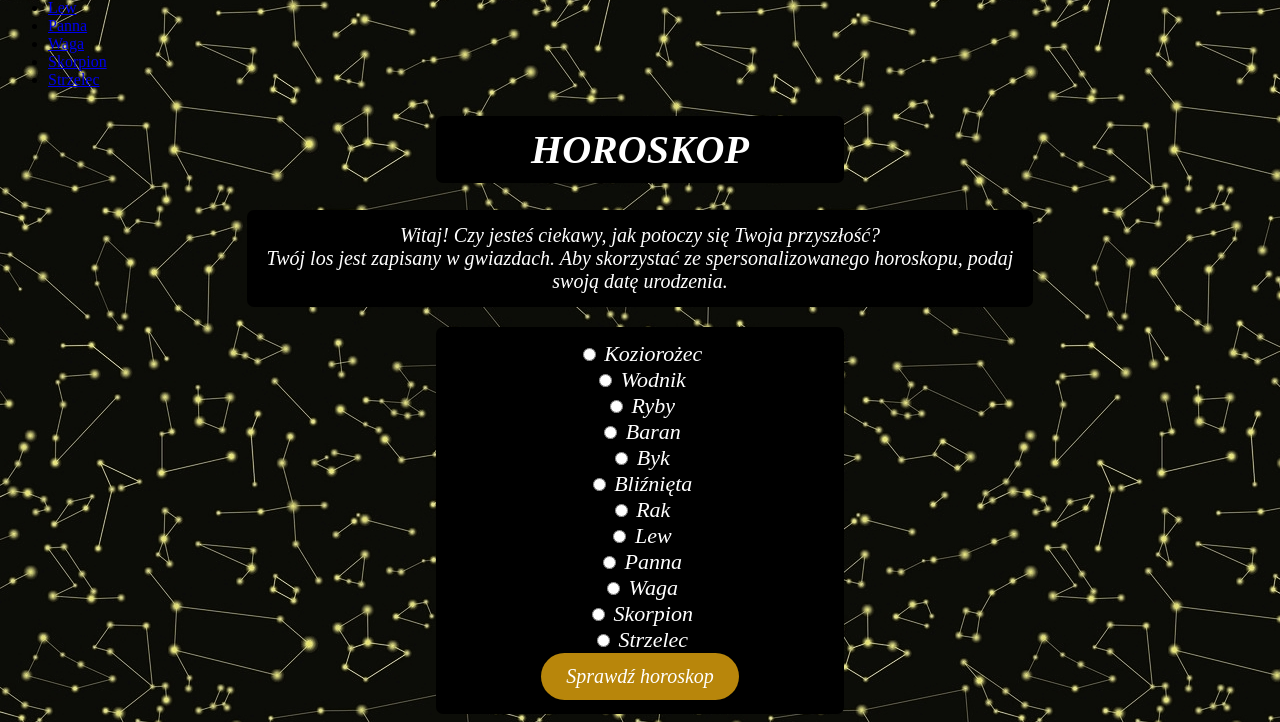
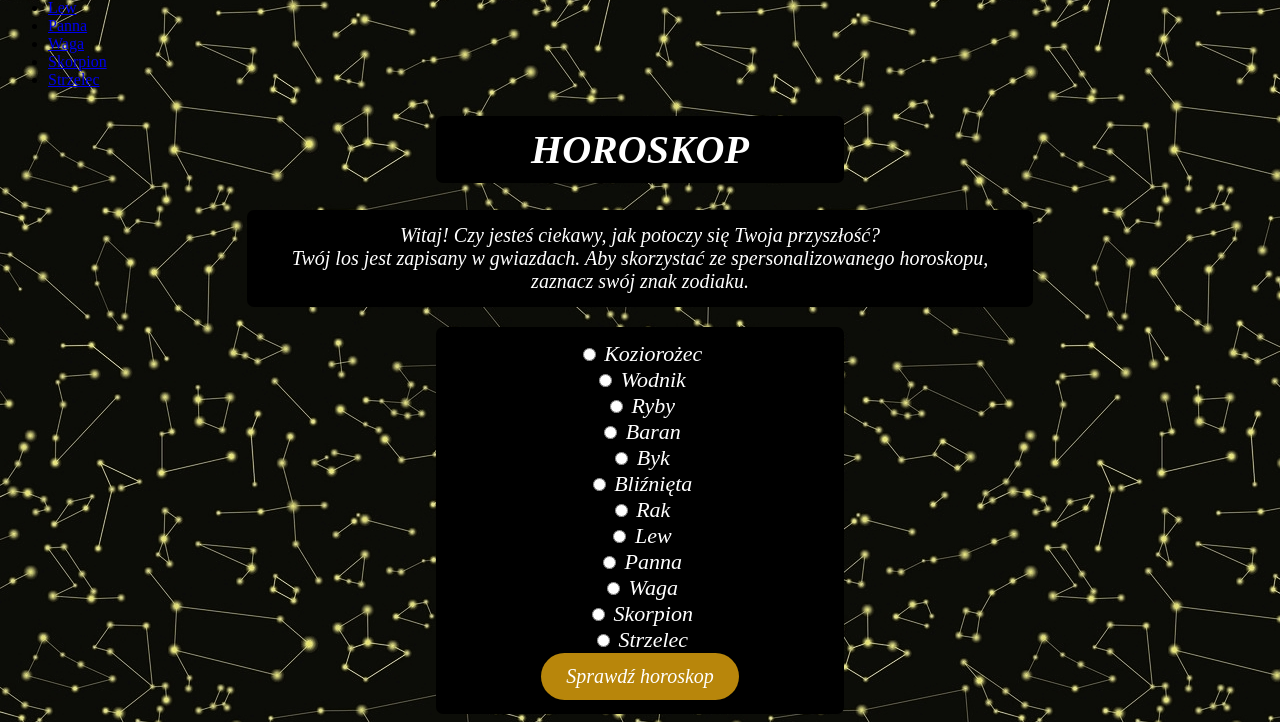
Before and after one commit to werwlo/Horoskop, a Django app: page / in a window 1280 px wide. Shown: the part 197-919 px from the top of the page. Run offline with Django 3.2, Linux system fonts and the light colour scheme.

Commit message:
Update home.html

```diff
--- a/uploads/templates/home.html
+++ b/uploads/templates/home.html
@@ -4,7 +4,7 @@
     <h1>HOROSKOP</h1>
 
     <p>Witaj! Czy jesteś ciekawy, jak potoczy się Twoja przyszłość?<br>
-    Twój los jest zapisany w gwiazdach. Aby skorzystać ze spersonalizowanego horoskopu, podaj swoją datę urodzenia.</p>
+    Twój los jest zapisany w gwiazdach. Aby skorzystać ze spersonalizowanego horoskopu, zaznacz swój znak zodiaku.</p>
 
     <form name="form" method="post" action="">
         {% csrf_token %}
```
